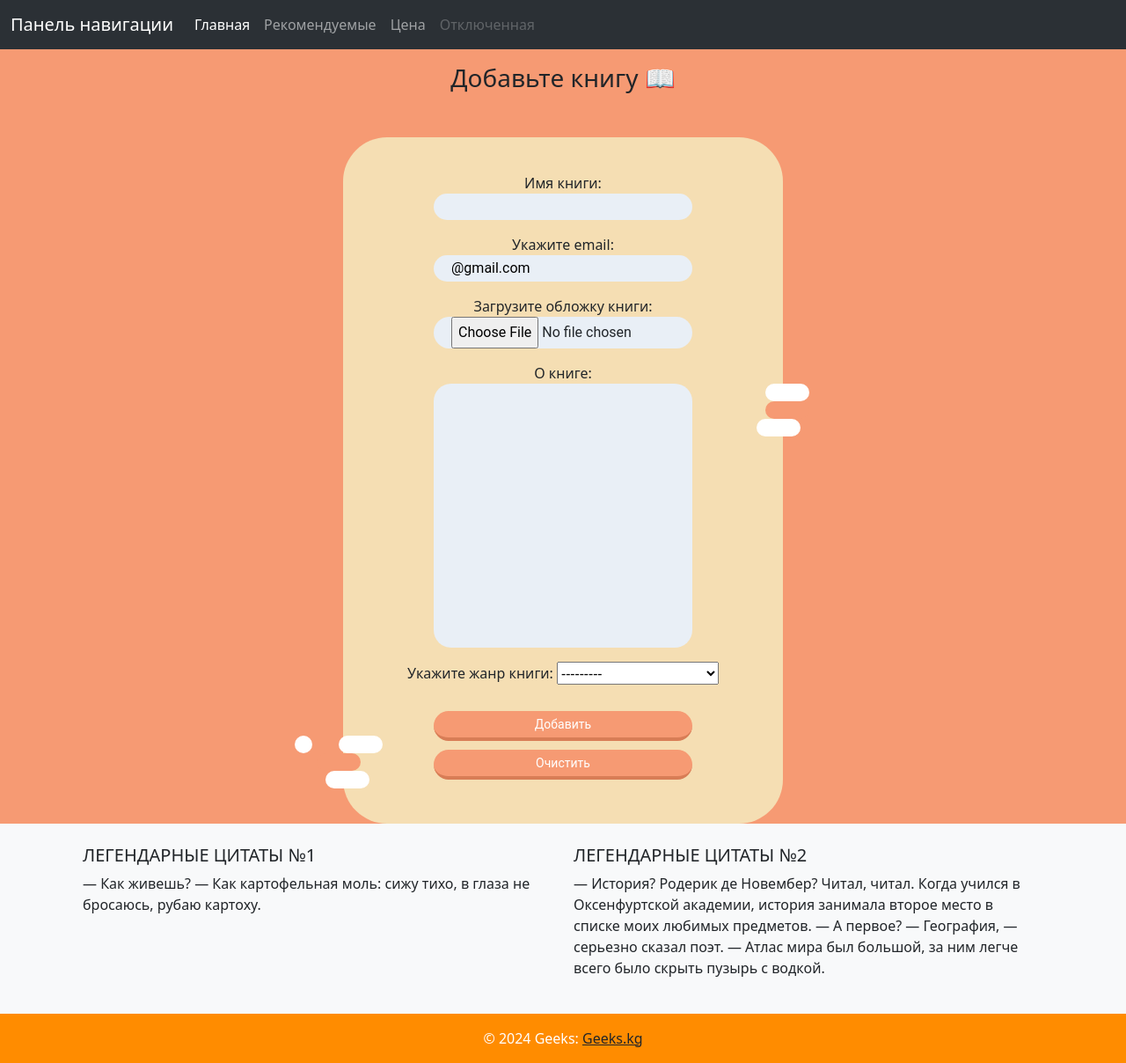
After one commit to RomanSeledtsov/DZ_Site, a Django app: page /create_book/ in a window 1280 px wide. The commit adds this page. Shown: the whole page at 88% size. Run offline with Django 5.2, Linux system fonts and the light colour scheme.

Commit message:
dz 4 complited

```diff
--- /dev/null
+++ b/books/forms.py
@@ -0,0 +1,8 @@
+from django import forms
+from . import models
+
+
+class BookForm(forms.ModelForm):
+    class Meta:
+        model = models.Books
+        fields = '__all__'
--- a/books/models.py
+++ b/books/models.py
@@ -1,7 +1,5 @@
 from django.db import models
 from django.core.validators import MinValueValidator, MaxValueValidator
-
-
 
 
 class Tag(models.Model):
@@ -38,11 +36,11 @@ class Books(models.Model):
 
     )
 
-    name = models.CharField(max_length=100)
-    email = models.EmailField(default='@gmail.com')
-    image = models.ImageField(upload_to='images/')
-    about_book = models.TextField()
-    genre = models.CharField(max_length=20, choices=GENRE, null=True)
+    name = models.CharField(max_length=100, verbose_name='Имя книги', null=True)
+    email = models.EmailField(default='@gmail.com', verbose_name='Укажите email', blank=True)
+    image = models.ImageField(upload_to='images/', verbose_name='Загрузите обложку книги', null=True)
+    about_book = models.TextField(verbose_name='О книге', null=True)
+    genre = models.CharField(max_length=20, choices=GENRE, verbose_name='Укажите жанр книги', null=True)
     created_at = models.DateTimeField(auto_now_add=True)
 
     def __str__(self):
--- a/books/urls.py
+++ b/books/urls.py
@@ -8,6 +8,9 @@ urlpatterns = [
 
     path('books/', views.books_list_view),
     path('books/<int:id>/', views.books_detail_view),
+    path('books/<int:id>/delete', views.drop_book_view),
+    path('books/<int:id>/update', views.edit_book_view),
+    path('create_book/', views.create_book_view),
 
 
 
--- a/books/views.py
+++ b/books/views.py
@@ -2,7 +2,56 @@ from django.shortcuts import render, get_object_or_404
 from django.http import HttpResponse
 from datetime import datetime
 import random
-from . import models
+from . import models, forms
+from .forms import BookForm
+
+
+# CRUD UPDATE-DELETE-READ-CREATE
+
+# edit book
+
+def edit_book_view(request, id):
+    book_id = get_object_or_404(models.Books, id=id)
+    if request.method == 'POST':
+        form = forms.BookForm(request.POST, instance=book_id)
+        form.save()
+        return HttpResponse('<h3>Book Edited!</h3>'
+                            '<a href="/books/">Список книг</a>')
+    else:
+        form = forms.BookForm(instance=book_id)
+    return render(
+        request,
+        template_name='books/edit_book.html',
+        context={
+            'form': form,
+            'book_id': book_id
+        }
+    )
+
+
+# delete book
+def drop_book_view(request, id):
+    book_id = get_object_or_404(models.Books, id=id)
+    book_id.delete()
+    return HttpResponse('<h3>Book Deleted!</h3>'
+                        '<a href="/books/">Список книг</a>')
+
+
+# create book
+def create_book_view(request):
+    if request.method == 'POST':
+        form = forms.BookForm(request.POST, request.FILES)
+        if form.is_valid():
+            form.save()
+            return HttpResponse('<h3>Book Created!</h3>'
+                                '<a href="/books/">Список книг</a>')
+    else:
+        form = forms.BookForm()
+    return render(
+        request,
+        template_name='books/create_book.html',
+        context={'form': form}
+    )
 
 
 # Adventure tag
--- /dev/null
+++ b/static/css/crud_book.css
@@ -0,0 +1,178 @@
+/*edit book*/
+* {
+   box-sizing: border-box;
+}
+body {
+   background: #F5E9D9;
+}
+.postcard {
+   max-width: 350px;
+   margin: 50px auto 0;
+   padding: 20px;
+   background: #fffdee;
+   border: 10px solid transparent;
+   border-image: 10 repeating-linear-gradient(135deg, #C42061, #C42061 10px, transparent 10px, transparent 20px, #FBCFDF 20px, #FBCFDF 30px, transparent 30px, transparent 40px);
+   font-family: 'Playfair Display';
+   color: #605756;
+}
+.form-row {
+   margin-bottom: 15px;
+}
+.form-row input[type="text"], .form-row input[type="email"], .form-row textarea {
+   width: 100%;
+   padding: 0 10px;
+   line-height: 35px;
+   border-width: 0;
+   outline: none;
+   background: transparent url(https://html5book.ru/wp-content/uploads/2016/12/bg-form.png) bottom left repeat-x;
+   background-size: 8px 35px;
+   font-family: 'Playfair Display';
+}
+.form-row textarea {
+   background-attachment: local;
+   background-repeat: repeat;
+   resize: none;
+}
+.form-row input[type="submit"] {
+   padding: 10px 20px;
+   margin-top: 10px;
+   background: #F67CA5;
+   border-width: 0;
+   cursor: pointer;
+   outline: none;
+   font-family: 'Playfair Display';
+   font-size: 13px;
+   letter-spacing: 1px;
+   color: #fffdee;
+   text-transform: uppercase;
+   transition: 1s cubic-bezier(.165, .84, .44, 1);
+}
+.form-row input[type="reset"] {
+   padding: 10px 20px;
+   margin-top: 10px;
+   background: #F67CA5;
+   border-width: 0;
+   cursor: pointer;
+   outline: none;
+   font-family: 'Playfair Display';
+   font-size: 13px;
+   letter-spacing: 1px;
+   color: #fffdee;
+   text-transform: uppercase;
+   transition: 1s cubic-bezier(.165, .84, .44, 1);
+}
+.form-row input[type=submit]:hover {
+   background: #C42061;
+}
+
+
+
+
+
+/*create book*/
+* {
+   box-sizing: border-box;
+}
+body {
+   background: #f69a73;
+}
+.decor {
+   position: relative;
+   max-width: 500px;
+   margin: 50px auto 0;
+   background: wheat;
+   border-radius: 50px;
+}
+.form-left-decoration, .form-right-decoration {
+   content: "";
+   position: absolute;
+   width: 50px;
+   height: 20px;
+   background: #f69a73;
+   border-radius: 20px;
+}
+.form-left-decoration {
+   bottom: 60px;
+   left: -30px;
+}
+.form-right-decoration {
+   top: 300px;
+   right: -30px;
+}
+.form-left-decoration:before, .form-left-decoration:after, .form-right-decoration:before, .form-right-decoration:after {
+   content: "";
+   position: absolute;
+   width: 50px;
+   height: 20px;
+   border-radius: 30px;
+   background: white;
+}
+.form-left-decoration:before {
+   top: -20px;
+}
+.form-left-decoration:after {
+   top: 20px;
+   left: 10px;
+}
+.form-right-decoration:before {
+   top: -20px;
+   right: 0;
+}
+.form-right-decoration:after {
+   top: 20px;
+   right: 10px;
+}
+.circle {
+   position: absolute;
+   bottom: 80px;
+   left: -55px;
+   width: 20px;
+   height: 20px;
+   border-radius: 50%;
+   background: white;
+}
+.form-inner {
+   padding: 40px;
+}
+.form-inner input, .form-inner textarea {
+   display: block;
+   width: 70%;
+   padding: 0 20px;
+   margin-bottom: 10px;
+   background: #E9EFF6;
+   line-height: 30px;
+   border-width: 0;
+   border-radius: 20px;
+   font-family: 'Roboto', sans-serif;
+}
+.form-inner input[type="submit"] {
+   margin-top: 30px;
+   background: #f69a73;
+   border-bottom: 4px solid #d87d56;
+   color: white;
+   font-size: 14px;
+}
+.form-inner input[type="reset"] {
+   margin-top: 10px;
+   background: #f69a73;
+   border-bottom: 4px solid #d87d56;
+   color: white;
+   font-size: 14px;
+}
+.form-inner textarea {
+   resize: none;
+}
+.form-inner h3 {
+   margin-top: 0;
+   font-family: 'Roboto', sans-serif;
+   font-weight: 500;
+   font-size: 24px;
+   color: #707981;
+}
+
+
+
+.book_url{
+    color: white;
+    text-decoration: none;
+}
--- a/templates/books/books_detail.html
+++ b/templates/books/books_detail.html
@@ -1,10 +1,6 @@
 {% load static %}
-
-
 {% include '../header.html' %}
-
 <link rel="stylesheet" href="{% static 'css/style.css' %}">
-
 <h1 class="h1_name">Название - {{ book_id.name }}</h1>
 <img src="{{ book_id.image.url }}" width="280" height="350">
 <p>Жанр - {{book_id.genre}}</p>
--- /dev/null
+++ b/templates/books/create_book.html
@@ -0,0 +1,18 @@
+{% load static %}
+{% include '../header.html' %}
+<link rel="stylesheet" href="{% static 'css/crud_book.css' %}">
+<h3>Добавьте книгу 📖</h3>
+<form action="/create_book/" method="POST" enctype="multipart/form-data" class="decor">
+    <div class="form-left-decoration"></div>
+    <div class="form-right-decoration"></div>
+    <div class="circle"></div>
+    <div class="form-inner">
+    {% csrf_token %}
+    {{ form.as_p }}
+<input type="submit" value="Добавить">
+<input type="reset" value="Очистить">
+</div>
+</form>
+
+
+{% include '../footer.html' %}
```
Also changed, not shown: templates/books/books_list.html (+7 -0 lines), templates/books/edit_book.html (added, +16 -0 lines), books/migrations/0018_mybooks_image.py (added), books/migrations/0019_alter_mybooks_image.py (added), books/migrations/0020_remove_mybooks_image.py (added), db.sqlite3, media/images/ahmat.png (added).
